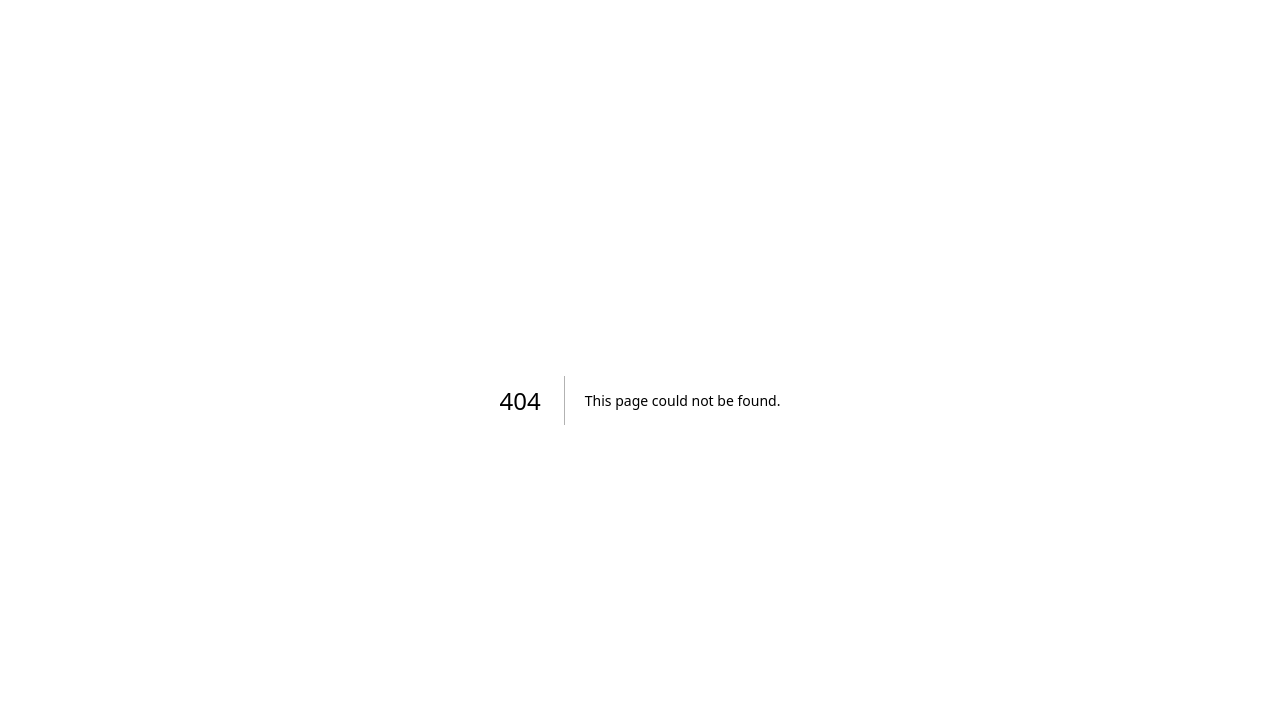
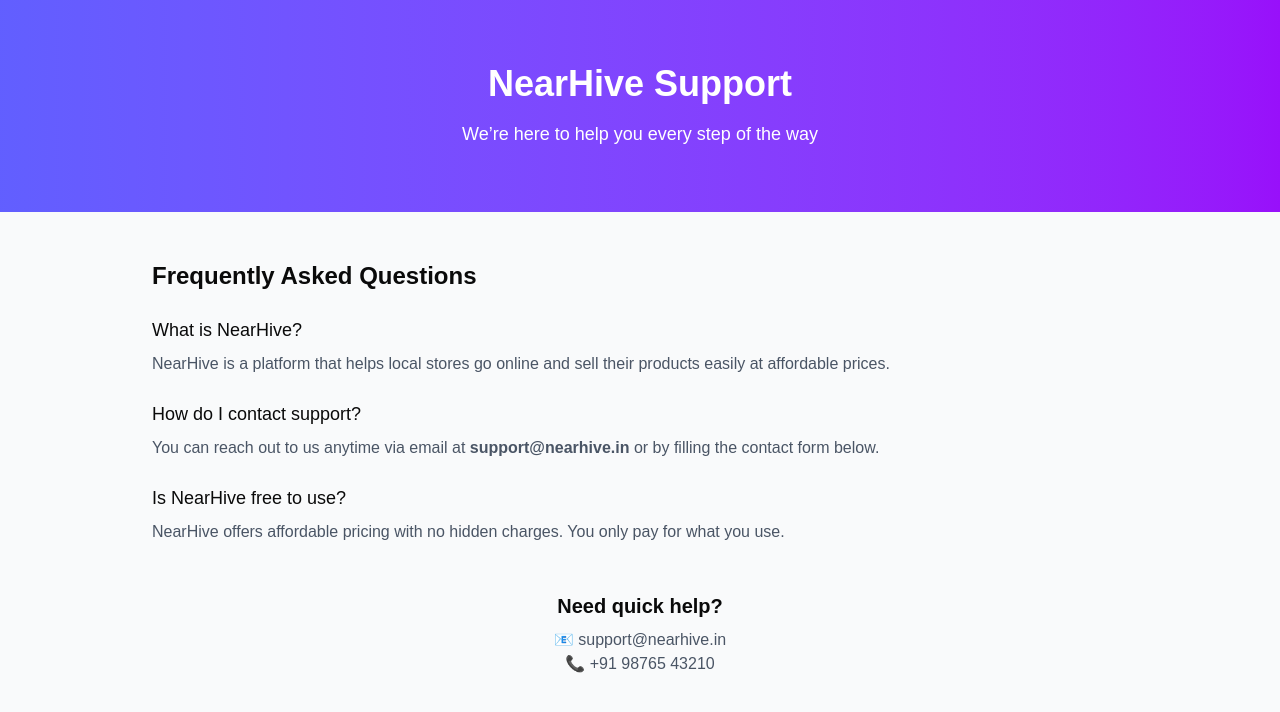
Before and after one commit to YoursGithub/Hive-main, a Next.js app: page /support in a window 1280 px wide. Before the commit this address had no page. Shown: the top 712 px of the page. Built offline with nearby package versions, Linux system fonts and the light colour scheme; a web font is replaced by a local one.

Commit message:
Support page

```diff
--- /dev/null
+++ b/src/app/support/page.tsx
@@ -0,0 +1,51 @@
+import React from 'react'
+
+function Support() {
+  return (
+    <>
+        <div className="min-h-screen bg-gray-50">
+      {/* Hero Section */}
+      <section className="text-center py-16 bg-gradient-to-r from-indigo-500 to-purple-600 text-white">
+        <h1 className="text-4xl font-bold mb-4">NearHive Support</h1>
+        <p className="text-lg">We’re here to help you every step of the way</p>
+      </section>
+
+      <main className="max-w-5xl mx-auto px-6 py-12 space-y-12">
+        {/* FAQ Section */}
+        <section>
+          <h2 className="text-2xl font-semibold mb-6">Frequently Asked Questions</h2>
+          <div className="space-y-6">
+            <div>
+              <h3 className="font-medium text-lg">What is NearHive?</h3>
+              <p className="text-gray-600 mt-2">
+                NearHive is a platform that helps local stores go online and sell their products easily at affordable prices.
+              </p>
+            </div>
+            <div>
+              <h3 className="font-medium text-lg">How do I contact support?</h3>
+              <p className="text-gray-600 mt-2">
+                You can reach out to us anytime via email at <span className="font-semibold">support@nearhive.in</span> or by filling the contact form below.
+              </p>
+            </div>
+            <div>
+              <h3 className="font-medium text-lg">Is NearHive free to use?</h3>
+              <p className="text-gray-600 mt-2">
+                NearHive offers affordable pricing with no hidden charges. You only pay for what you use.
+              </p>
+            </div>
+          </div>
+        </section>
+
+        {/* Support Info */}
+        <section className="text-center">
+          <h2 className="text-xl font-semibold mb-2">Need quick help?</h2>
+          <p className="text-gray-600">📧 support@nearhive.in</p>
+          <p className="text-gray-600">📞 +91 98765 43210</p>
+        </section>
+      </main>
+    </div>
+    </>
+  )
+}
+
+export default Support
```
